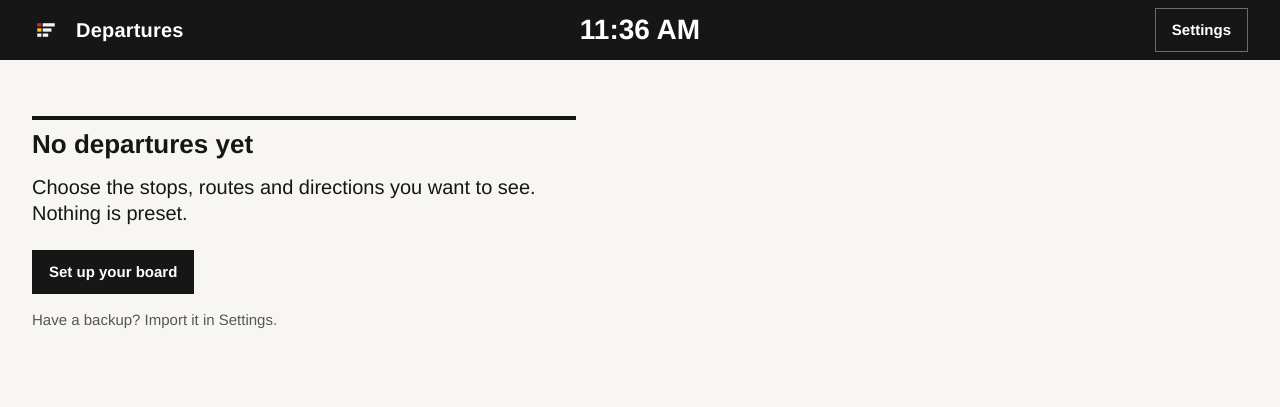
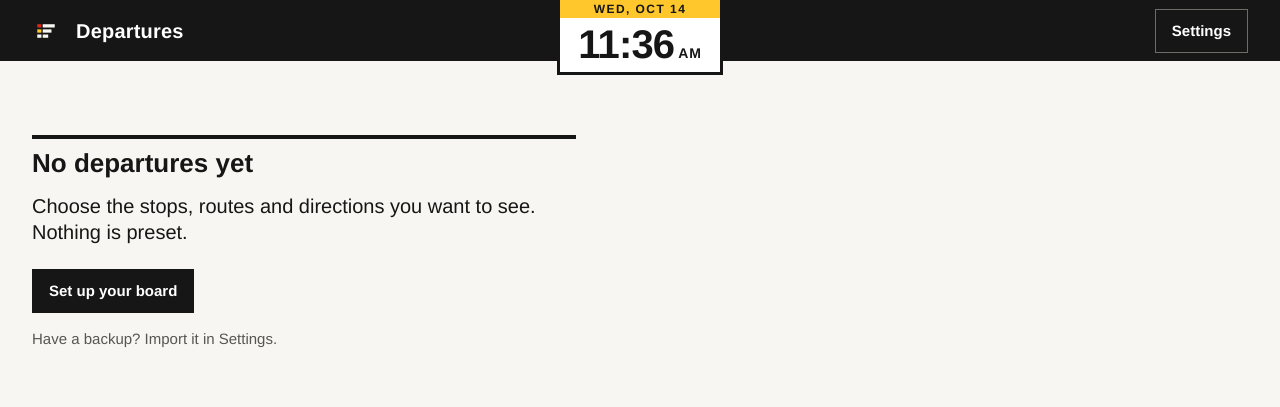
Before and after one commit to MatthewBonanni/mbta-board, a website built with Vite: page index.html in a window 1280 px wide. Built offline with nearby package versions, Linux system fonts and the light colour scheme.

Commit message:
Hanging-tag header clock with date
The clock is a white tag hanging from the top of the header band: the
date on a yellow strip, large time with a small AM/PM. The board leaves
room under the band for it.

Co-Authored-By: Claude Opus 5.5 <noreply@anthropic.com>

```diff
--- a/src/main.ts
+++ b/src/main.ts
@@ -6,7 +6,7 @@ import { Metadata } from "./metadata";
 import { OsmClient } from "./osm";
 import { readPrefs, writePrefs, type DevicePrefs } from "./prefs";
 import { BOSTON, isDark } from "./sun";
-import { formatClock } from "./time";
+import { clockParts, formatClock, formatDate } from "./time";
 import { declutter, renderNextLeave, renderSections, renderStatus } from "./ui/board";
 import { announce, h, replaceKeepingFocus } from "./ui/dom";
 import { clearFit, fitToScreen } from "./ui/fit";
@@ -94,12 +94,25 @@ function boardShell(): void {
   renderBoard();
 }
 
+const clockTime = h("span", { class: "clock-time" });
+const clockPeriod = h("span", { class: "clock-period" });
+const clockDate = h("span", { class: "clock-date" });
+clock.append(clockDate, h("span", { class: "clock-main" }, clockTime, clockPeriod));
+
+function renderClock(now: number): void {
+  const { time, period } = clockParts(now);
+  clockTime.textContent = time;
+  clockPeriod.textContent = period;
+  clockDate.textContent = formatDate(now);
+  clock.dateTime = new Date(now).toISOString();
+  clock.setAttribute("aria-label", `${formatClock(now)}, ${formatDate(now)}`);
+}
+
 function renderBoard(): void {
   const now = source.now();
   applyTheme();
   const view = buildBoardView(config, source.lookup, source.state(), now);
-  clock.textContent = formatClock(now);
-  clock.dateTime = new Date(now).toISOString();
+  renderClock(now);
   document.documentElement.dataset.density = config.density;
 
   freshnessEl.dataset.state = view.freshness;
--- a/src/style.css
+++ b/src/style.css
@@ -161,9 +161,58 @@ a {
   outline: none;
 }
 
+/* The clock is a white tag hanging from the band, with the date on a yellow strip. */
+.masthead {
+  overflow: visible;
+}
+
 .clock {
-  font-size: 1.75rem;
-  font-weight: 700;
+  align-self: start;
+  position: relative;
+  z-index: 1;
+  margin-top: calc(var(--s2) * -1);
+  margin-bottom: -22px;
+  display: flex;
+  flex-direction: column;
+  background: var(--paper);
+  color: var(--ink);
+  border: 3px solid var(--ink);
+  border-top: 0;
+  font-weight: 700;
+  line-height: 1;
+}
+
+.clock-date {
+  padding: 3px 12px;
+  background: var(--yellow);
+  color: #161616;
+  font-size: 0.75rem;
+  letter-spacing: 0.12em;
+  text-transform: uppercase;
+  text-align: center;
+}
+
+.clock-main {
+  display: flex;
+  align-items: baseline;
+  justify-content: center;
+  gap: 0.25em;
+  padding: 6px 18px 8px;
+}
+
+.clock-time {
+  font-size: 2.5rem;
+  letter-spacing: -0.02em;
+}
+
+.clock-period {
+  font-size: 0.875rem;
+  letter-spacing: 0.06em;
+}
+
+/* Room under the band for the hanging tag. */
+.board-fit {
+  padding-top: 18px;
 }
 
 .freshness {
--- a/src/time.ts
+++ b/src/time.ts
@@ -27,3 +27,10 @@ export function formatAge(ms: number): string {
   const h = Math.floor(m / 60);
   return `${h} h ${m % 60} min ago`;
 }
+
+const dateFmt = new Intl.DateTimeFormat("en-US", { timeZone: TIMEZONE, weekday: "short", month: "short", day: "numeric" });
+
+/** "Tue, Oct 14" in Boston time. */
+export function formatDate(ms: number): string {
+  return dateFmt.format(new Date(ms));
+}
```
